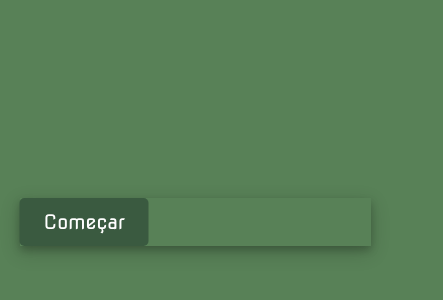
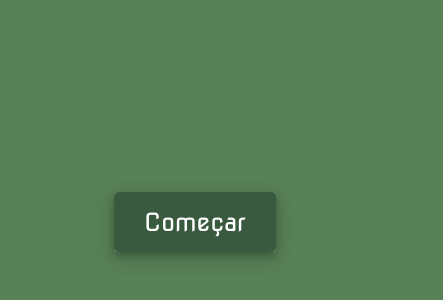
Before and after one commit to BG0010/edutec-botany, a plain HTML site: page quiz/index.html in a window 390 px wide. Shown: the part 200-500 px from the top of the page, 443 px wide, since content can reach past the window. Drawn offline with Linux system fonts and the light colour scheme.

Commit message:
tirando a responsividade do quiz

```diff
--- a/quiz/style.css
+++ b/quiz/style.css
@@ -385,24 +385,3 @@ footer button.show{
     color: #fff;
     background: #698761;
 }
-
-@media (max-width: 768px) {
-  .start_btn,
-  .info_box,
-  .quiz_box,
-  .result_box {
-      width: 90%;
-  }
-
-  .info_box,
-  .quiz_box,
-  .result_box {
-      padding: 15px;
-  }
-
-  .start_btn button {
-      font-size: 20px;
-      padding: 12px 24px;
-  }
-
-}
```
